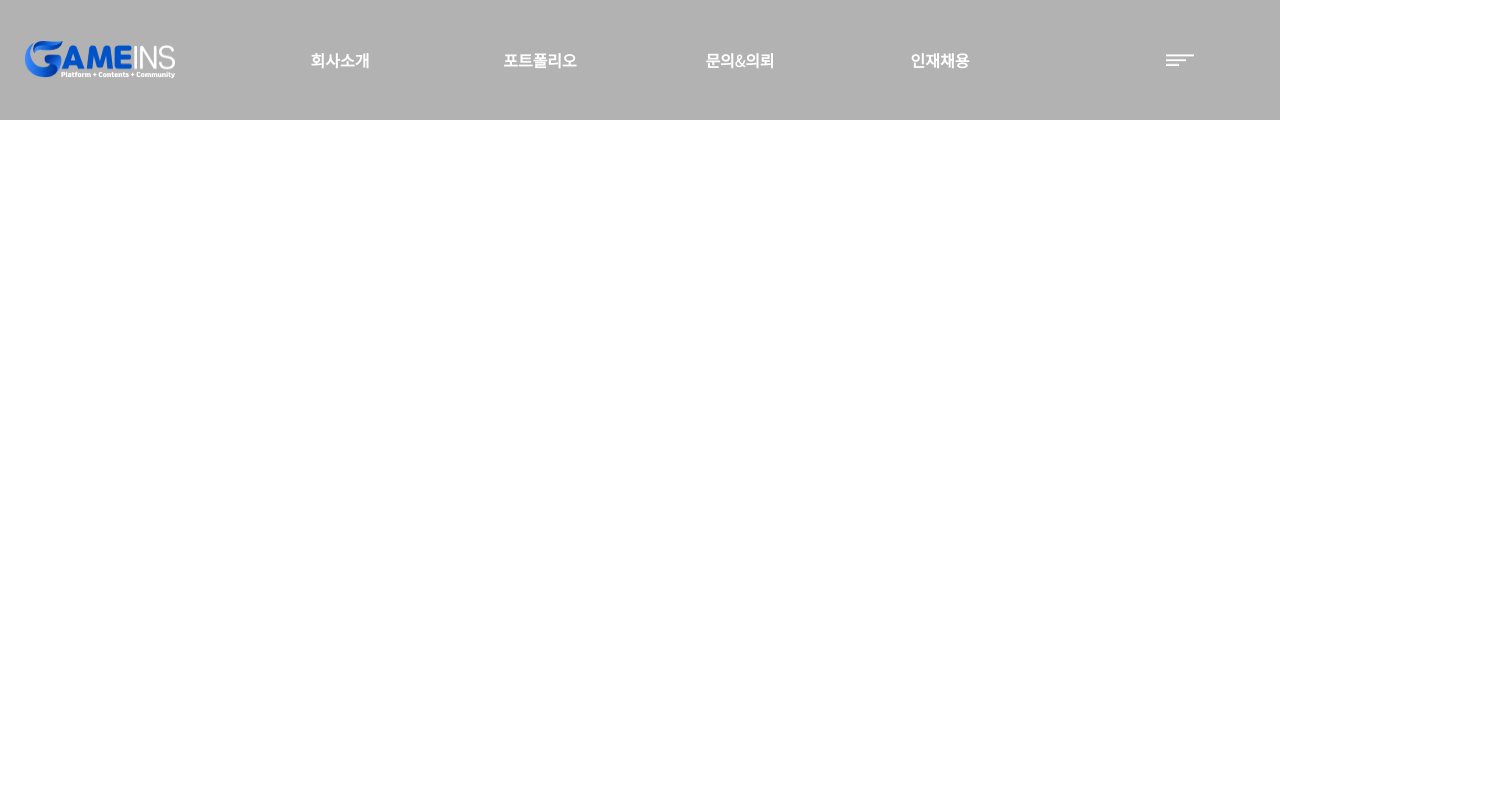
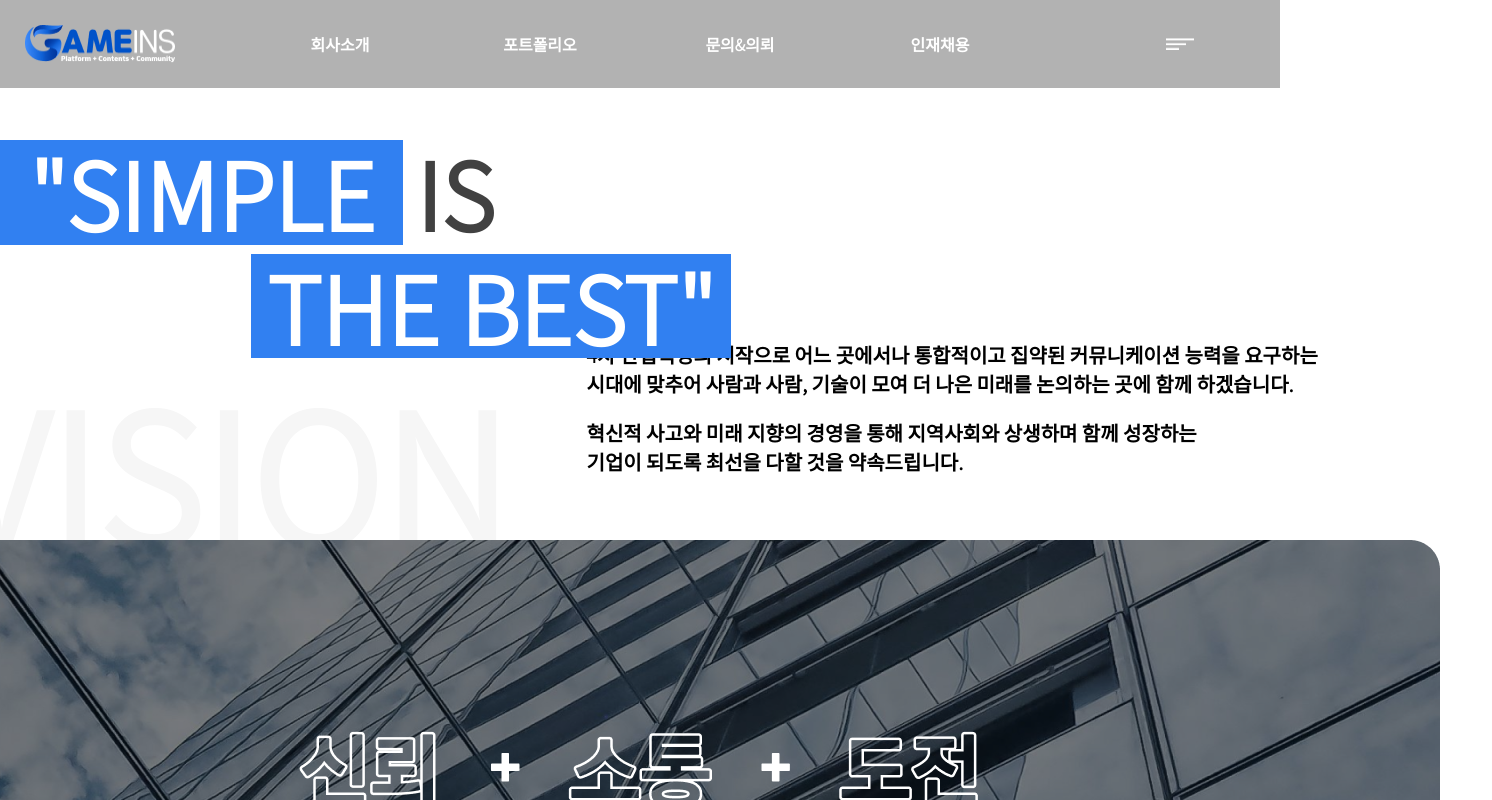
Before and after one commit to rudgks1505/web, a Vue app: page /aaa in a window 1280 px wide. Shown: the top 800 px of the page, 1492 px wide, since content can reach past the window. Built offline with nearby package versions, Linux system fonts and the light colour scheme.

Commit message:
ffff
fffff

```diff
--- a/src/components/home/aaa.vue
+++ b/src/components/home/aaa.vue
@@ -1,46 +1,49 @@
 <template>
-  <div class="aaa">
-    <div class="aaa_wrap">
-      <div class="aaa1"></div>
-      <div class="aaa2"></div>
-      <div class="aaa3"></div>
-      <div class="aaa4"></div>
+  <div class="ffff">
+    <div class="simple">
+      <h1 class="simple_h">"SIMPLE</h1>
+      <h1 class="simple_h1">IS</h1>
+    </div>
+    <h1 class="thebest">THE BEST"</h1>
+  </div>
+  <div class="flex_container">
+    <div class="monitor">
+      <div>
+        <div class="vision_flex">
+          <h1 class="vision_flex_h">VISION</h1>
+          <div class="vision_flex_div">
+            <h3 style="margin: 0px; font-size: 20px">
+              4차 산업혁명의 시작으로 어느 곳에서나 통합적이고 집약된
+              커뮤니케이션 능력을 요구하는
+            </h3>
+            <h3 style="margin: 0px; font-size: 20px">
+              시대에 맞추어 사람과 사람, 기술이 모여 더 나은 미래를 논의하는
+              곳에 함께 하겠습니다.
+            </h3>
+            <h3 style="margin: 0px; font-size: 20px; margin-top: 20px">
+              혁신적 사고와 미래 지향의 경영을 통해 지역사회와 상생하며 함께
+              성장하는
+            </h3>
+            <h3 style="margin: 0px; font-size: 20px">
+              기업이 되도록 최선을 다할 것을 약속드립니다.
+            </h3>
+          </div>
+        </div>
+        <div class="aaa_img"></div>
+      </div>
     </div>
   </div>
 </template>
 
 <script>
-import { onMounted, reactive } from "vue";
-
+import { onMounted, reactive, toRefs } from "vue";
 export default {
   setup() {
     const state = reactive({
       count: 0,
     });
 
-    onMounted(() => {
-      var aaa = document.querySelector(".aaa");
-      var aaa_wrap = document.querySelector(".aaa_wrap");
-      var aaa1 = document.querySelector(".aaa1");
-      var aaa2 = document.querySelector(".aaa2");
-      var aaa3 = document.querySelector(".aaa3");
-      var aaa4 = document.querySelector(".aaa4");
-      var touch_arr = [];
-
-      aaa.addEventListener("touchmove", (e) => {
-        touch_arr.push(e.touches[0].clientY);
-      });
-
-      aaa.addEventListener("touchstart", () => {
-        if (touch_arr[0] < touch_arr[1]) {
-          aaa_wrap.style.transform = `translateY(-${window.innerHeight}px)`;
-          touch_arr = [];
-        } else if (touch_arr[0] > touch_arr[1]) {
-          aaa_wrap.style.transform = `translateY(0px)`;
-          touch_arr = [];
-        }
-      });
-    });
+    onMounted(() => {});
 
     return {
       state,
@@ -50,32 +53,88 @@ export default {
 </script>
 
 <style scoped>
-.aaa {
+* {
+  box-sizing: border-box;
+}
+.ffff {
+  position: absolute;
+  top: 10vh;
+  left: 0;
+}
+.flex_container {
+  display: flex;
+  justify-content: center;
+  align-items: center;
   width: 100%;
   height: 100vh;
-  overflow: hidden;
 }
-.aaa1 {
-  width: 100%;
-  height: 100vh;
-  background: darkblue;
+.monitor {
+  width: 1920px;
+  height: 1080px;
+  display: flex;
+  align-items: flex-end;
 }
-.aaa2 {
-  width: 100%;
-  height: 100vh;
-  background: darkcyan;
+.simple {
+  display: flex;
+  margin-top: 60px;
 }
-.aaa3 {
-  width: 100%;
-  height: 100vh;
-  background: darkgoldenrod;
+.simple_h {
+  background: #3180f1;
+  width: 403.37px;
+  height: 104.55px;
+  margin: 0px;
+  font-size: 92.32px;
+  color: white;
+  line-height: 104.55px;
+  text-align: center;
 }
-.aaa4 {
-  width: 100%;
-  height: 100vh;
-  background: darkgray;
+.simple_h1 {
+  width: 103.37px;
+  height: 104.55px;
+  margin: 0px;
+  font-size: 92.32px;
+  color: #414141;
+  line-height: 104.55px;
+  text-align: center;
 }
-.aaa_wrap {
-  transition: all 1s;
+.thebest {
+  background: #3180f1;
+  width: 479.92px;
+  height: 104.55px;
+  margin: 0px;
+  font-size: 92.32px;
+  color: white;
+  line-height: 104.55px;
+  text-align: center;
+  margin-left: 251.08px;
+  margin-top: 9px;
+}
+.vision_flex {
+  display: flex;
+  justify-content: space-between;
+  margin-top: 440px;
+  padding: 0px 160px;
+}
+.vision_flex_h {
+  color: #f6f6f6;
+  font-size: 180px;
+  width: 638px;
+  margin: 0px;
+  height: 200px;
+}
+.vision_flex_div {
+  width: 745px;
+}
+.aaa_img {
+  background: url("../../assets/service/aaa2img.png");
+  background-position: center;
+  width: 1600px;
+  height: 400px;
+  background-repeat: no-repeat;
+  background-size: cover;
+  z-index: 3;
+  position: relative;
+  margin-left: auto;
+  margin-right: auto;
 }
 </style>
--- a/src/components/nav/nav.vue
+++ b/src/components/nav/nav.vue
@@ -215,7 +215,7 @@ export default {
     width: 200px;
   }
   .nav_con {
-    height: 120px;
+    height: 88px;
   }
 }
 
--- a/src/router.js
+++ b/src/router.js
@@ -8,6 +8,7 @@ import intro5 from "../src/components/intro_component/intro5.vue";
 import portfo from "../src/components/portfo/portfo.vue";
 import qest from "../src/components/qest/qest.vue";
 import hire from "../src/components/hire/hire.vue";
+import aaa from "../src/components/home/aaa.vue";
 
 
 const routes = [
@@ -57,6 +58,11 @@ const routes = [
         component: hire,
         name: "hire"
     },
+    {
+        path: '/aaa',
+        component: aaa,
+        name: "aaa"
+    },
 ];
 
 const router = createRouter({
```
Also changed, not shown: src/components/home/scroll2.vue (+71 -107 lines), src/assets/service/aaa2img.png (added), src/assets/service/aaaimg.png (added).
